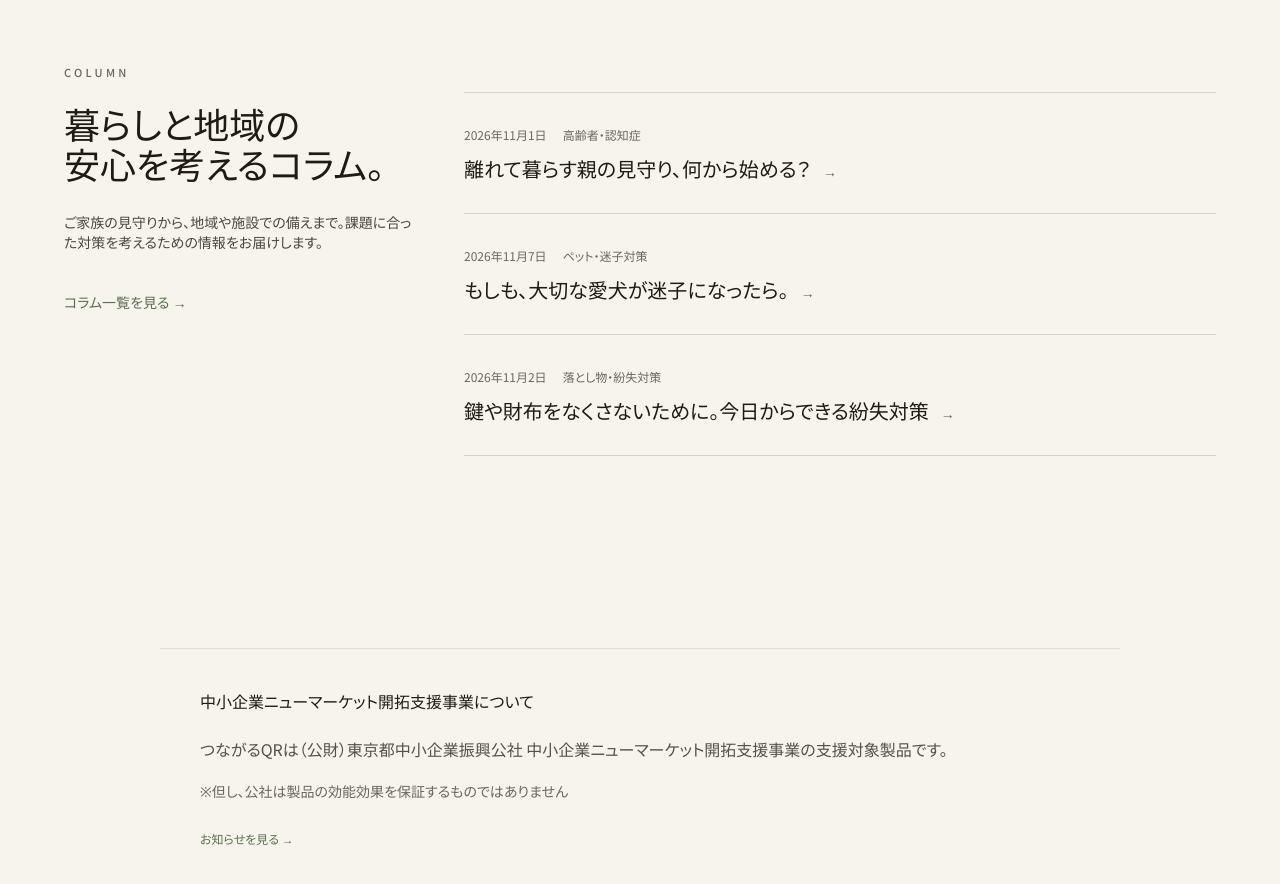
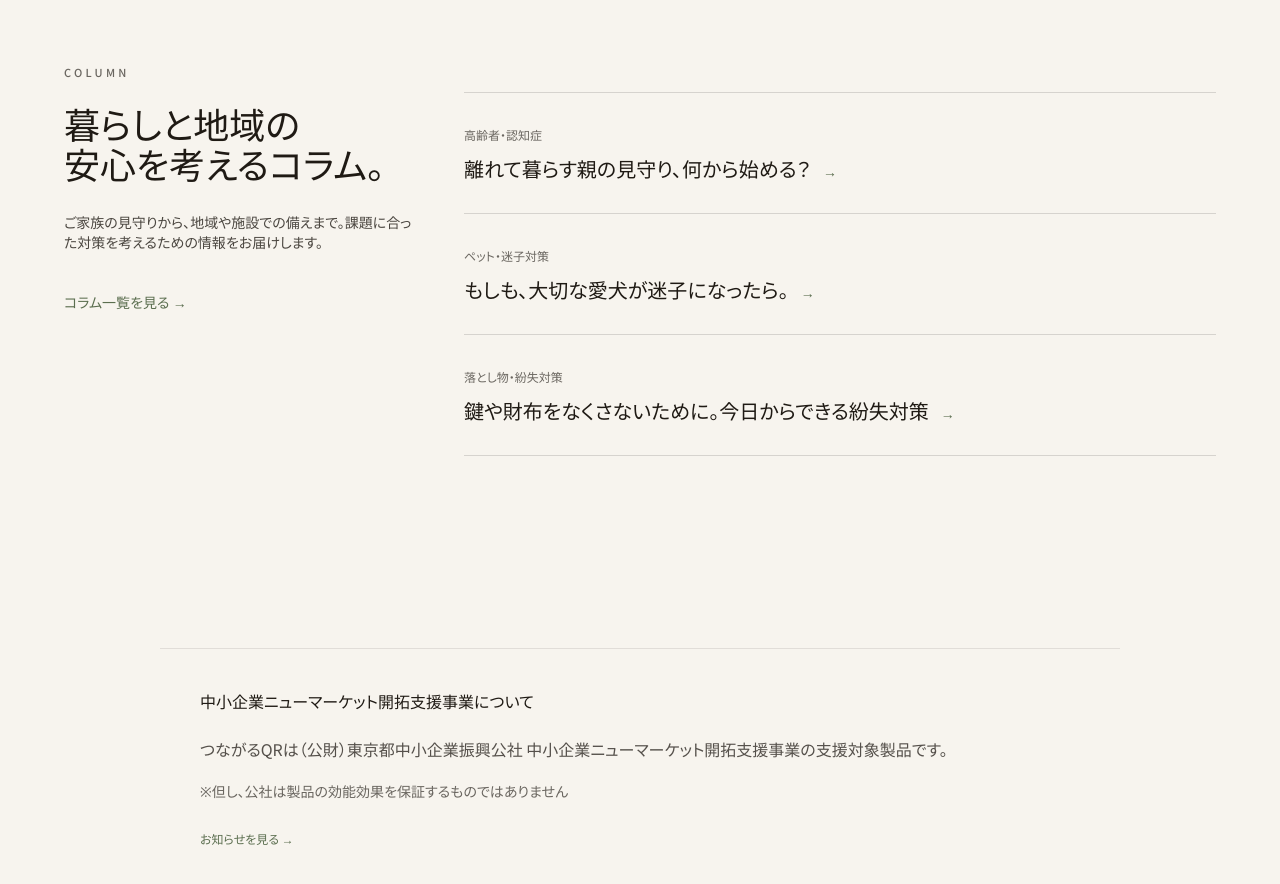
Before and after one commit to akizu815-create/QRing, a Next.js app: page / in a window 1280 px wide. Shown: the part 6800-7684 px from the top of the page. Built offline with nearby package versions, Linux system fonts and the light colour scheme.

Commit message:
Hide article dates only in HOME column picks

```diff
--- a/src/components/columns/HomeColumns.tsx
+++ b/src/components/columns/HomeColumns.tsx
@@ -8,7 +8,7 @@ export default function HomeColumns() {
   return <section id="column" aria-labelledby="home-column-title" className="py-24 md:py-32">
     <div className="container-wide grid gap-10 md:grid-cols-12 md:gap-12">
       <div className="md:col-span-4"><p className="eyebrow">COLUMN</p><h2 id="home-column-title" className="mt-6 font-serif text-3xl font-light leading-relaxed md:text-4xl">暮らしと地域の<br />安心を考えるコラム。</h2><p className="body-jp mt-6 text-sm">ご家族の見守りから、地域や施設での備えまで。課題に合った対策を考えるための情報をお届けします。</p><Link href="/column/" className="link-underline mt-8 inline-block py-2 text-sm text-moss">コラム一覧を見る →</Link></div>
-      <div className="md:col-span-8"><RecentColumnLinks articles={articles} /></div>
+      <div className="md:col-span-8"><RecentColumnLinks articles={articles} showDate={false} /></div>
     </div>
   </section>;
 }
--- a/src/components/columns/RecentColumnLinks.tsx
+++ b/src/components/columns/RecentColumnLinks.tsx
@@ -1,11 +1,11 @@
 import Link from "next/link";
 import { articleDisplayDate, articlePath, categoryLabel, formatDate, type Article } from "@/lib/columns/types";
-export default function RecentColumnLinks({ articles }: { articles: Article[] }) {
+export default function RecentColumnLinks({ articles, showDate = true }: { articles: Article[]; showDate?: boolean }) {
   if (!articles.length) return null;
   return <ul className="mt-8 divide-y divide-ink/15 border-y border-ink/15" data-column-article-links>
     {articles.map((a) => <li key={a.id}>
       <Link href={articlePath(a.slug)} className="group block py-6 md:py-7">
-        <p className="text-xs leading-7 text-ink/65"><time dateTime={articleDisplayDate(a)}>{formatDate(articleDisplayDate(a))}</time><span className="ml-4">{categoryLabel(a.category)}</span></p>
+        <p className="text-xs leading-7 text-ink/65">{showDate && <time dateTime={articleDisplayDate(a)}>{formatDate(articleDisplayDate(a))}</time>}<span className={showDate ? "ml-4" : undefined}>{categoryLabel(a.category)}</span></p>
         <p className="mt-2 font-serif text-lg font-light leading-relaxed transition-colors group-hover:text-moss md:text-xl">{a.title}<span aria-hidden="true" className="ml-3 text-sm text-moss">→</span></p>
       </Link>
     </li>)}
```
Also changed, not shown: 1 other file (tests, documents, lock files or other folders).
